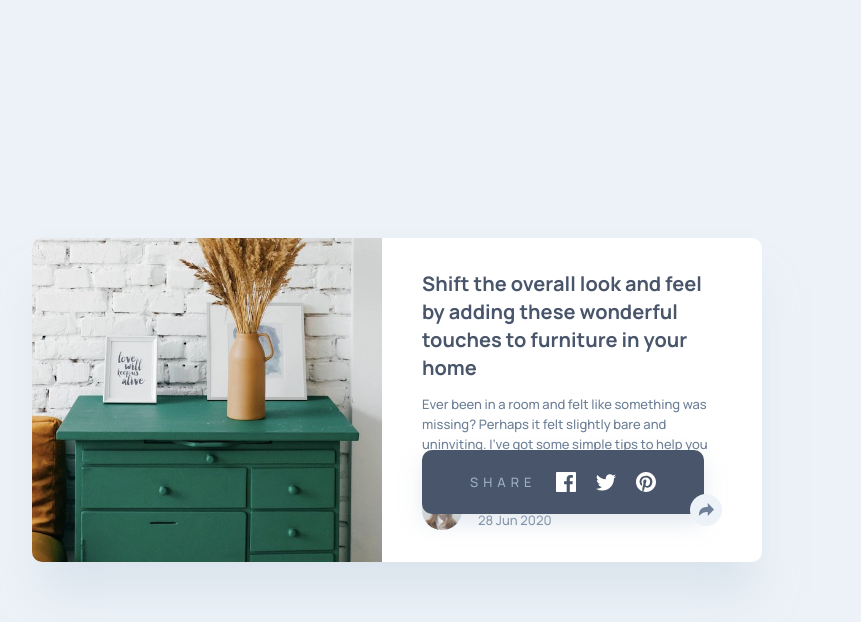
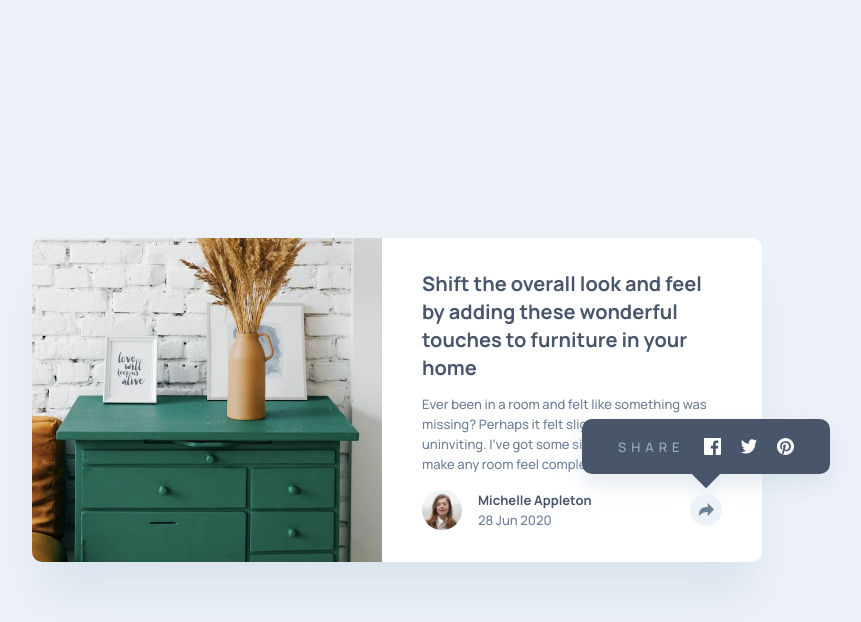
Before and after one commit to innitman/article-preview-component-master, a website built with webpack: page dist/index.html in a window 1280 px wide. Both pictures are taken after a click on the element 949 px from the left and 510 px from the top of the page. Shown: the whole page, without its empty margins (243-1104 px from the left). Built offline with nearby package versions, Linux system fonts and the light colour scheme.

Commit message:
imrpvoed

```diff
--- a/dist/index.html
+++ b/dist/index.html
@@ -29,9 +29,9 @@
         <footer>
           <div class="card-footer-social-expanded hidden">
             <h1>Share</h1>
-            <a href=""><img src="images/icon-facebook.svg" alt="Facebook"></a>
-            <a href=""><img src="images/icon-twitter.svg" alt="Twitter"></a>
-            <a href=""><img src="images/icon-pinterest.svg" alt="Pinterest"></a>
+            <div><a href=""><img src="images/icon-facebook.svg" alt="Facebook"></a></div>
+            <div><a href=""><img src="images/icon-twitter.svg" alt="Twitter"></a></div>
+            <div><a href=""><img src="images/icon-pinterest.svg" alt="Pinterest"></a></div>
           </div>
           <div>
             <img src="images/avatar-michelle.jpg" class="card-footer-avatar">
--- a/dist/style.css
+++ b/dist/style.css
@@ -187,11 +187,25 @@ body {
     border-radius: 0 0 10px 10px;
 
     @media (min-width: 40rem) {
-      bottom: 16px;
-      left: 0;
-      width: fit-content;
+      width: 248px;
+      height: 55px;
+      bottom: 56px;
+      padding-inline: 36px;
+      left: 160px;
+      overflow: visible;
       border-radius: 10px;
       filter: drop-shadow(0px 10px 10px rgba(201, 213, 225, 0.5));
+
+      &::after {
+        content: "";
+        position: absolute;
+        bottom: -10px;
+        left: calc(50% - 10px);
+        transform: rotate(45deg);
+        width: 20px;
+        height: 20px;
+        background: var(--very-dark-grayish-blue);
+      }
     }
 
     h1 {
```
